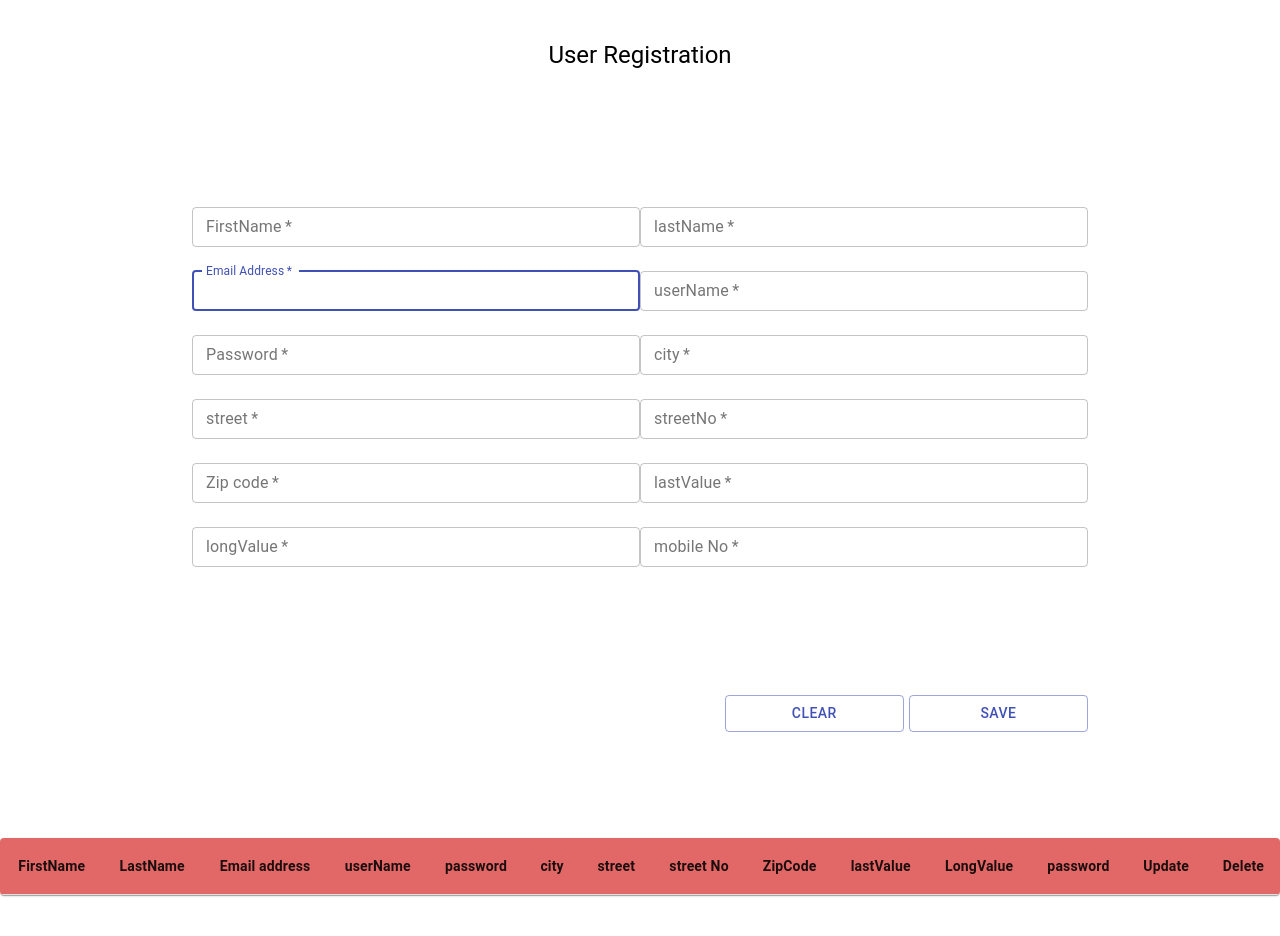
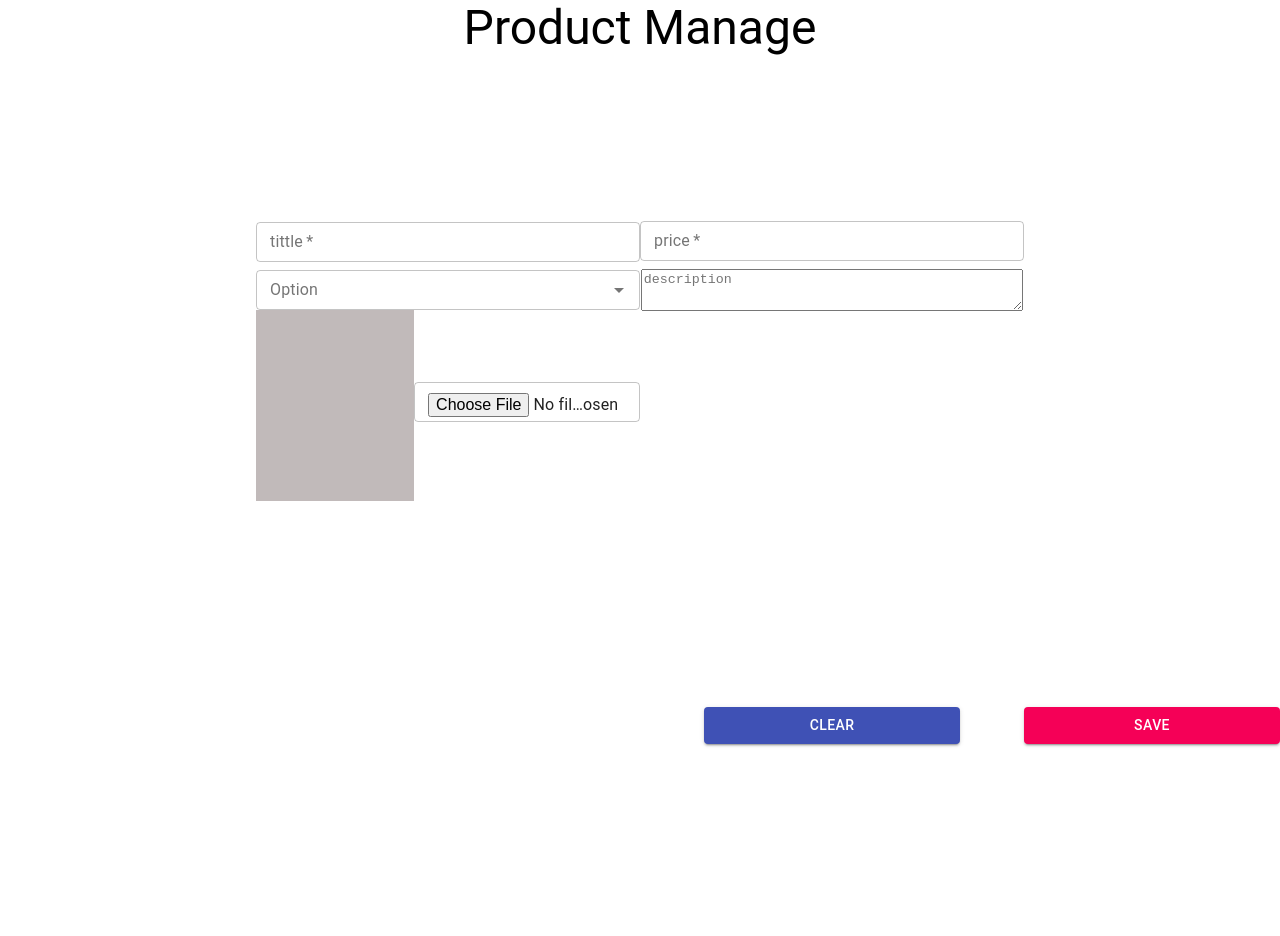
Before and after one commit to TharinduShantha98/react-Assigment01, a React (Create React App) app: page / in a window 1280 px wide. Shown: the top 936 px of the page. After the commit the page ends 800 px from the top, so only its background shows below. Built offline with nearby package versions, Linux system fonts and the light colour scheme.

Commit message:
created product manage page

```diff
--- a/package.json
+++ b/package.json
@@ -5,6 +5,7 @@
   "dependencies": {
     "@material-ui/core": "^4.12.4",
     "@material-ui/icons": "^4.11.3",
+    "@material-ui/lab": "^4.0.0-alpha.61",
     "@testing-library/jest-dom": "^5.16.5",
     "@testing-library/react": "^13.3.0",
     "@testing-library/user-event": "^13.5.0",
--- a/src/app/App.js
+++ b/src/app/App.js
@@ -1,6 +1,7 @@
 import React from "react";
 import Login from "../pages/login/login";
 import UserRegistration from "../pages/UserRegistration/UserRegistration";
+import ProductMange from "../pages/ProducetMange/producetMange";
 
 
 function App() {
@@ -10,7 +11,8 @@ function App() {
     // </div>
 
      //<Login/>
-      <UserRegistration/>
+    //  <UserRegistration/>
+      <ProductMange/>
 
 
 
--- /dev/null
+++ b/src/pages/ProducetMange/index.js
@@ -0,0 +1,96 @@
+export const styleSheet ={
+
+    container:{
+        width:"100vw",
+        height:"100vh",
+   //     backgroundColor:"#e85858",
+        display:'flex',
+        flexDirection:"column",
+        alignItems:"center",
+        justifyContent:"center",
+
+
+    },
+
+    container_main1:{
+        width:"100%",
+        height:"80%",
+ //       backgroundColor:"#58e8dc",
+        display:'flex',
+        flexDirection:"row",
+        alignItems:"center",
+        justifyContent:"center",
+
+    },
+
+    container_main1_div1:{
+        width:"30%",
+        height:"80%",
+  //      backgroundColor:"#2f4a8d",
+        display:'flex',
+        flexDirection:"column",
+        alignItems:"center",
+        justifyContent:"center",
+
+
+
+
+    },
+    container_main1_div1_div1:{
+        width:"100%",
+        height:"40%",
+ //       backgroundColor:"#869cd2",
+        display:'flex',
+        flexDirection:"row",
+        alignItems:"center",
+        justifyContent:"center",
+
+
+    },
+
+    container_main1_div1_div1_img:{
+        width:"70%",
+        height:"100%",
+   //     backgroundColor:"#3356ac",
+        display:'flex',
+        flexDirection:"row",
+        alignItems:"center",
+        justifyContent:"center",
+    },
+
+
+
+    container_main1_div2:{
+        width:"30%",
+        height:"80%",
+   //     backgroundColor:"#562f8d",
+        display:'flex',
+        flexDirection:"column",
+        alignItems:"center",
+        justifyContent:"center",
+
+
+
+
+    },
+
+
+
+
+    container_main2:{
+        width:"100%",
+        height:"20%",
+    //    backgroundColor:"#266f69",
+        display:'flex',
+        flexDirection:"row",
+        alignItems:"center",
+        justifyContent:"right",
+    }
+
+
+
+
+
+
+
+}
--- /dev/null
+++ b/src/pages/ProducetMange/producetMange.jsx
@@ -0,0 +1,187 @@
+import React, {Component} from "react";
+import {styleSheet} from "./index";
+import withStyles from "@material-ui/core/styles/withStyles";
+import TextField from "@material-ui/core/TextField";
+import Autocomplete from '@material-ui/lab/Autocomplete';
+import TextareaAutosize from "@material-ui/core/TextareaAutosize";
+import Button from "@material-ui/core/Button";
+import Typography from "@material-ui/core/Typography";
+class ProductMange extends  Component{
+
+    constructor(props) {
+        super(props);
+
+        this.state={
+            position: [
+                { label: 'AirPort'},
+                { label: 'Trip' },
+                { label: 'Wedding' },
+                { label: 'self driving' },
+                { label: 'add driver' },
+
+            ],
+        }
+
+
+
+    }
+
+
+
+
+
+    render() {
+        const {classes} = this.props;
+
+
+
+
+        return(
+
+            <div className={classes.container}>
+                <Typography variant="h3">Product Manage</Typography>
+
+                <div className={classes.container_main1} >
+
+
+
+                    <div className={classes.container_main1_div1}>
+                        <TextField
+                            margin="normal"
+                            required
+                            fullWidth
+                            id="Tittle"
+                            label="tittle"
+                            name="tittle"
+                            //  autoComplete="email"
+                            variant="outlined"
+                            size={'small'}
+
+                        />
+
+
+                        <Autocomplete
+                            disablePortal
+                            id="combo-box-demo"
+
+                            options={this.state.position}
+                            sx={{ width: 300 }}
+                            renderInput={(params) => <TextField {...params}
+                                                                label="Option"
+                                                                variant="outlined"
+                                                                size={"small"}
+
+                            />}
+                            getOptionLabel={
+                                (option) => option.label
+                            }
+
+                            size="small"
+                            //variant="outlined"
+
+
+                            style={{ width: '100%' }}
+                        />
+
+                        <div className={classes. container_main1_div1_div1}>
+
+                            <div className={classes. container_main1_div1_div1_img}
+                                style={{backgroundColor:"#c1baba"}}
+                            >
+                                <img />
+                            </div>
+
+                            <TextField
+                                id="downPayment"
+                                label=""
+                                type={'file'}
+                                fullWidth
+                                variant="outlined"
+                                accept={"image/png,image/jpeg"}
+                                size={"small"}
+                                style={{marginTop:"1px",marginBottom:'8px'}}
+
+
+                            />
+
+                        </div>
+
+
+
+
+                    </div>
+
+                    <div className={classes.container_main1_div2}>
+                        <TextField
+                            margin="normal"
+                            required
+                            fullWidth
+                            id="price"
+                            label="price"
+                            name="price"
+                            //  autoComplete="email"
+                            variant="outlined"
+                            size={'small'}
+
+                        />
+                        <TextareaAutosize
+                            aria-label="minimum height"
+                            minRows={2.4}
+                            placeholder="description"
+                            style={{width:"98%"}}
+                        />
+
+
+                        <div className={classes. container_main1_div1_div1}>
+
+                        </div>
+
+
+
+                    </div>
+
+
+
+                </div>
+
+
+
+                <div className={classes.container_main2}>
+                    <Button
+                        variant="contained"
+                        color="primary"
+                        style={{width:"20%",
+                                marginLeft:"5%"
+                        }}
+                    >
+                        Clear
+                    </Button>
+                    <Button
+                        variant="contained"
+                        color="secondary"
+                        style={{width:"20%",
+                            marginLeft:"5%"
+                        }}
+                    >
+                        Save
+                    </Button>
+
+
+
+                </div>
+
+
+            </div>
+
+
+
+
+
+        )
+    }
+
+
+}
+
+
+export default withStyles(styleSheet)(ProductMange)
```
Also changed, not shown: 1 other file (tests, documents, lock files or other folders).
